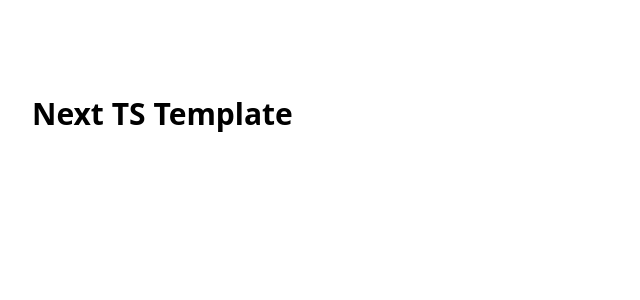
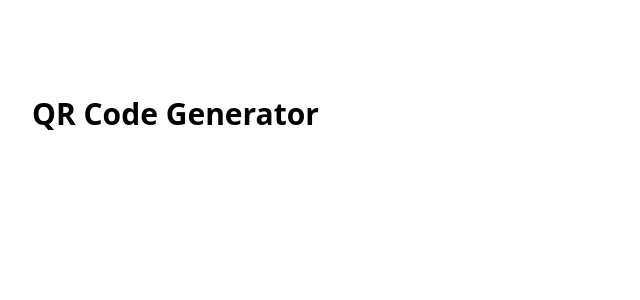
Before and after one commit to HardBoss07/qr-code-generator, a Next.js app: page / in a window 1280 px wide. Shown: the top 300 px of the page, without its empty margins (0-640 px from the left). Built offline with nearby package versions, Linux system fonts and the light colour scheme.

Commit message:
init commit

```diff
--- a/app/layout.tsx
+++ b/app/layout.tsx
@@ -14,8 +14,8 @@ const geistMono = localFont({
 });
 
 export const metadata: Metadata = {
-  title: "Frontend Template",
-  description: "Frontend Template",
+  title: "QR Code Generator",
+  description: "QR Code Generator",
 };
 
 export default function RootLayout({
--- a/app/page.tsx
+++ b/app/page.tsx
@@ -2,7 +2,7 @@ export default function Home() {
   return (
     <section className="py-24">
       <div className="container">
-        <h1 className="text-3xl font-bold">Next TS Template</h1>
+        <h1 className="text-3xl font-bold">QR Code Generator</h1>
       </div>
     </section>
   )
--- a/package.json
+++ b/package.json
@@ -9,7 +9,7 @@
     "lint": "next lint"
   },
   "dependencies": {
-    "next": "15.0.3",
+    "next": "^15.1.4",
     "react": "19.0.0-rc-66855b96-20241106",
     "react-dom": "19.0.0-rc-66855b96-20241106"
   },
```
Also changed, not shown: 1 other file (tests, documents, lock files or other folders).
